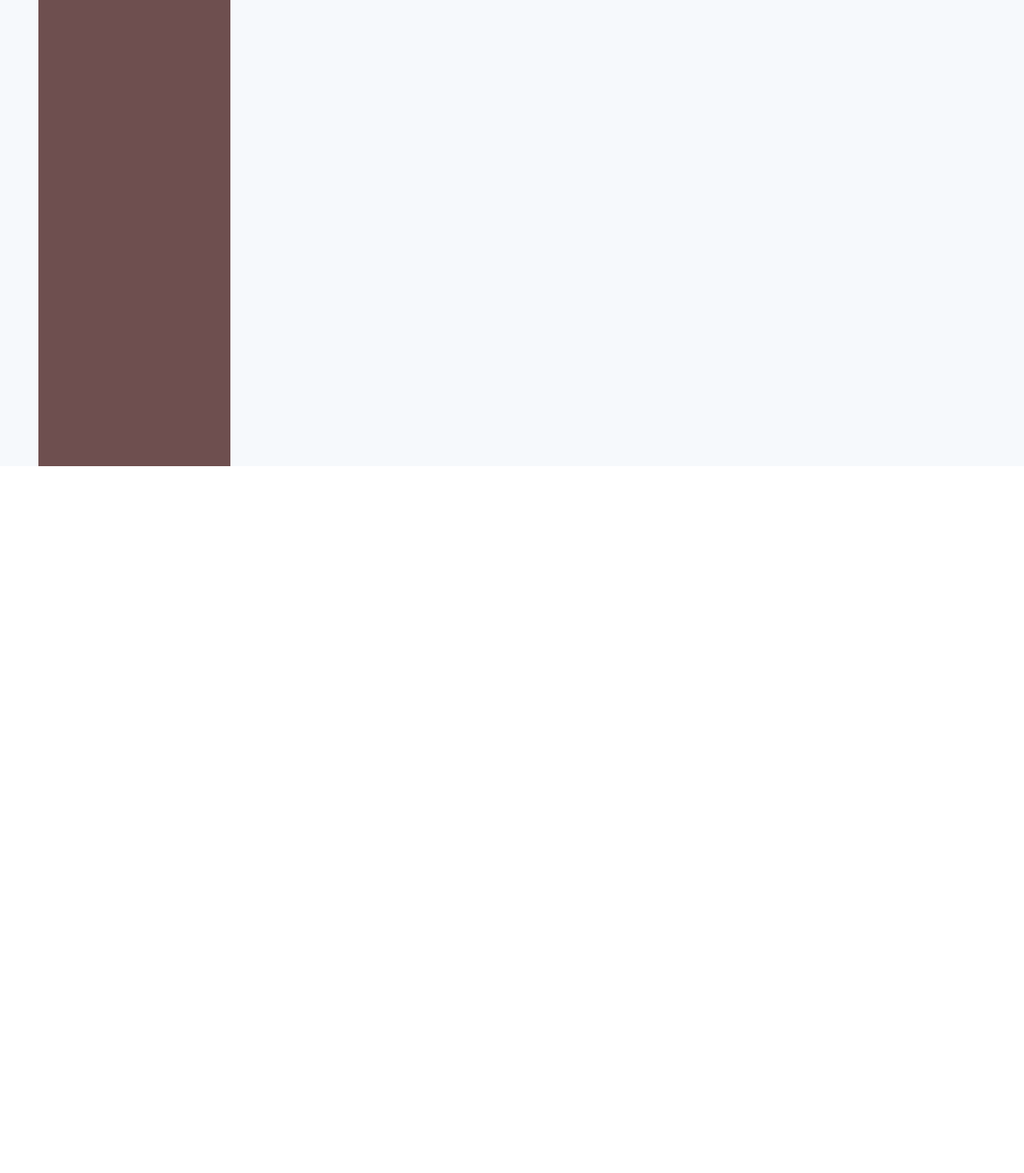
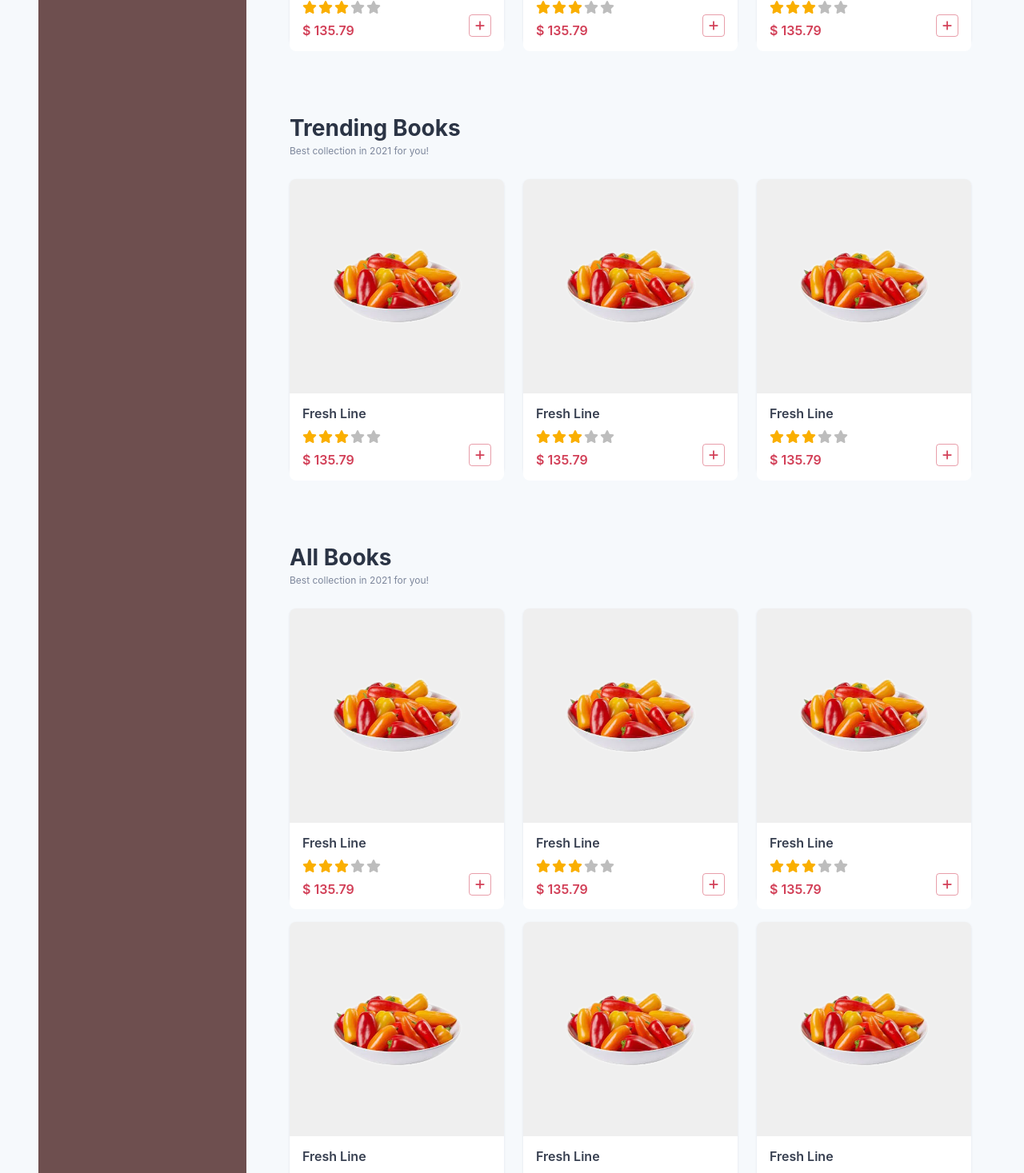
Before and after one commit to Arima057nn/mystore, a React (Create React App) app: page / in a window 1280 px wide. Shown: the part 497-1964 px from the top of the page at 80% size. Before the commit the page ends 1080 px from the top, so only its background shows below. Built offline with nearby package versions, Linux system fonts and the light colour scheme.

Commit message:
[#2] product book

```diff
--- a/src/components/GlobalStyles/GlobalStyles.scss
+++ b/src/components/GlobalStyles/GlobalStyles.scss
@@ -5,9 +5,11 @@
 // @import url("https://fonts.googleapis.com/css2?family=Montserrat:wght@300;400;500;600;700;800;900&family=Roboto:wght@300;400;500;700;900&display=swap");
 :root {
   --primary: #d23f57;
+  --header-color: #2b3445;
+  --description-color: #7d879c;
   --header-height: 80px;
   --default-layout-width: 1232px;
-  --width-imgCard: 280px;
+  --width-imgCard: 268px;
   --width-button: 28px;
 }
 
--- a/src/components/Layouts/DefaultLayout/DefaultLayout.module.scss
+++ b/src/components/Layouts/DefaultLayout/DefaultLayout.module.scss
@@ -16,7 +16,9 @@
 
 .content {
   display: flex;
+  flex-direction: column;
   // background-color: rgb(61, 114, 137);
   width: 920px;
-  min-height: 1000px;
+  min-height: 500px;
+  padding: 24px 24px 24px 50px;
 }
--- a/src/components/Layouts/DefaultLayout/Sidebar/Sidebar.module.scss
+++ b/src/components/Layouts/DefaultLayout/Sidebar/Sidebar.module.scss
@@ -1,5 +1,5 @@
 .wrapper {
-  width: 240px;
+  width: 260px;
   padding: 20px;
   background-color: rgb(110, 79, 79);
   min-height: 1000px;
--- a/src/components/Layouts/components/Product/Product.module.scss
+++ b/src/components/Layouts/components/Product/Product.module.scss
@@ -1,11 +1,9 @@
-.wrapper {
-}
-
 .container {
-  margin: 0 12px;
+  margin-right: 24px;
+  margin-bottom: 24px;
   position: relative;
   width: var(--width-imgCard);
-  max-height: 500px;
+  max-height: 368.8px;
   display: flex;
   justify-content: space-between;
   flex-direction: column;
--- a/src/components/Layouts/components/Product/index.js
+++ b/src/components/Layouts/components/Product/index.js
@@ -26,7 +26,6 @@ function Product() {
     setShowOptions(false);
   };
   return (
-    <div className={cx("wrapper")}>
     <div
       className={cx("container")}
       onMouseEnter={handleMouseEnter}
@@ -60,7 +59,6 @@ function Product() {
         {shopOptions && <Add faicon={faAdd} />}
       </div>
     </div>
-    </div>
   );
 }
 
--- /dev/null
+++ b/src/pages/Home/Home.module.scss
@@ -0,0 +1,27 @@
+.wrapper {
+  display: flex;
+  flex-direction: column;
+  width: 920px;
+  display: flex;
+  margin-bottom: 64px;
+}
+
+.container {
+  width: 920px;
+  display: flex;
+  flex-direction: row;
+  flex-wrap: wrap;
+}
+
+.title {
+  font-size: 28px;
+  font-weight: 700;
+  color: var(--header-color);
+}
+
+.description {
+  font-size: 12px;
+  margin-top: 6px;
+  margin-bottom: 28px;
+  color: var(--description-color);
+}
--- a/src/pages/Home/index.js
+++ b/src/pages/Home/index.js
@@ -1,7 +1,48 @@
-import DefaultLayout from "../../components/Layouts/DefaultLayout";
-import Content from "../../../src/components/Layouts/DefaultLayout/Content";
-function Home(children = { Content }) {
-  return <h1>Home</h1>;
+import classNames from "classnames/bind";
+import styles from "./Home.module.scss";
+import Product from "../../components/Layouts/components/Product";
+const cx = classNames.bind(styles);
+
+function Home() {
+  return (
+    <>
+      <div className={cx("wrapper")}>
+        <h2 className={cx("title")}>Popular Books</h2>
+        <p className={cx("description")}>Best collection in 2021 for you!</p>
+        <div className={cx("container")}>
+          <Product />
+          <Product />
+          <Product />
+        </div>
+      </div>
+
+      <div className={cx("wrapper")}>
+        <h2 className={cx("title")}>Trending Books</h2>
+        <p className={cx("description")}>Best collection in 2021 for you!</p>
+        <div className={cx("container")}>
+          <Product />
+          <Product />
+          <Product />
+        </div>
+      </div>
+
+      <div className={cx("wrapper")}>
+        <h2 className={cx("title")}>All Books</h2>
+        <p className={cx("description")}>Best collection in 2021 for you!</p>
+        <div className={cx("container")}>
+          <Product />
+          <Product />
+          <Product />
+          <Product />
+          <Product />
+          <Product />
+          <Product />
+          <Product />
+          <Product />
+        </div>
+      </div>
+    </>
+  );
 }
 
 export default Home;
```
Lines whose indentation alone changed are shown as unchanged.
